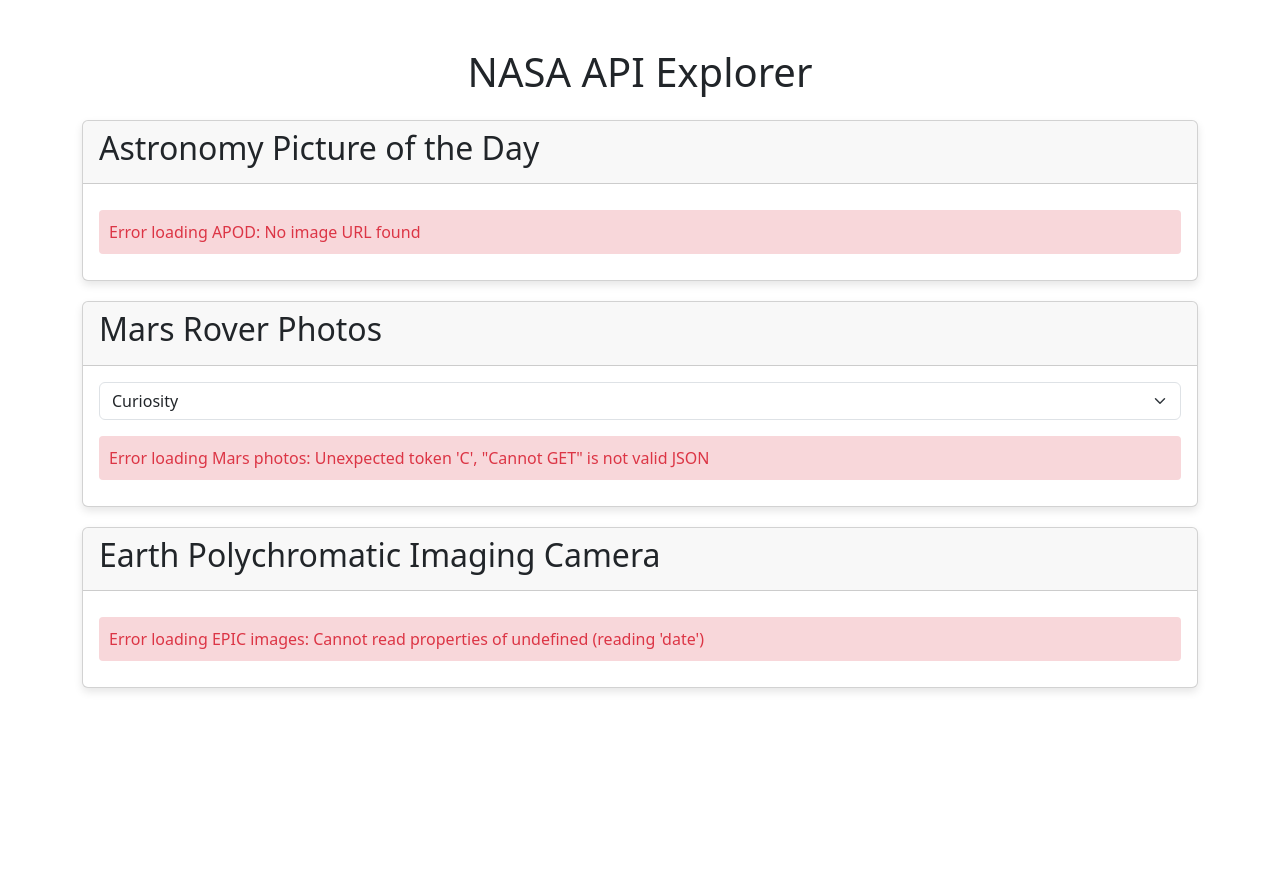
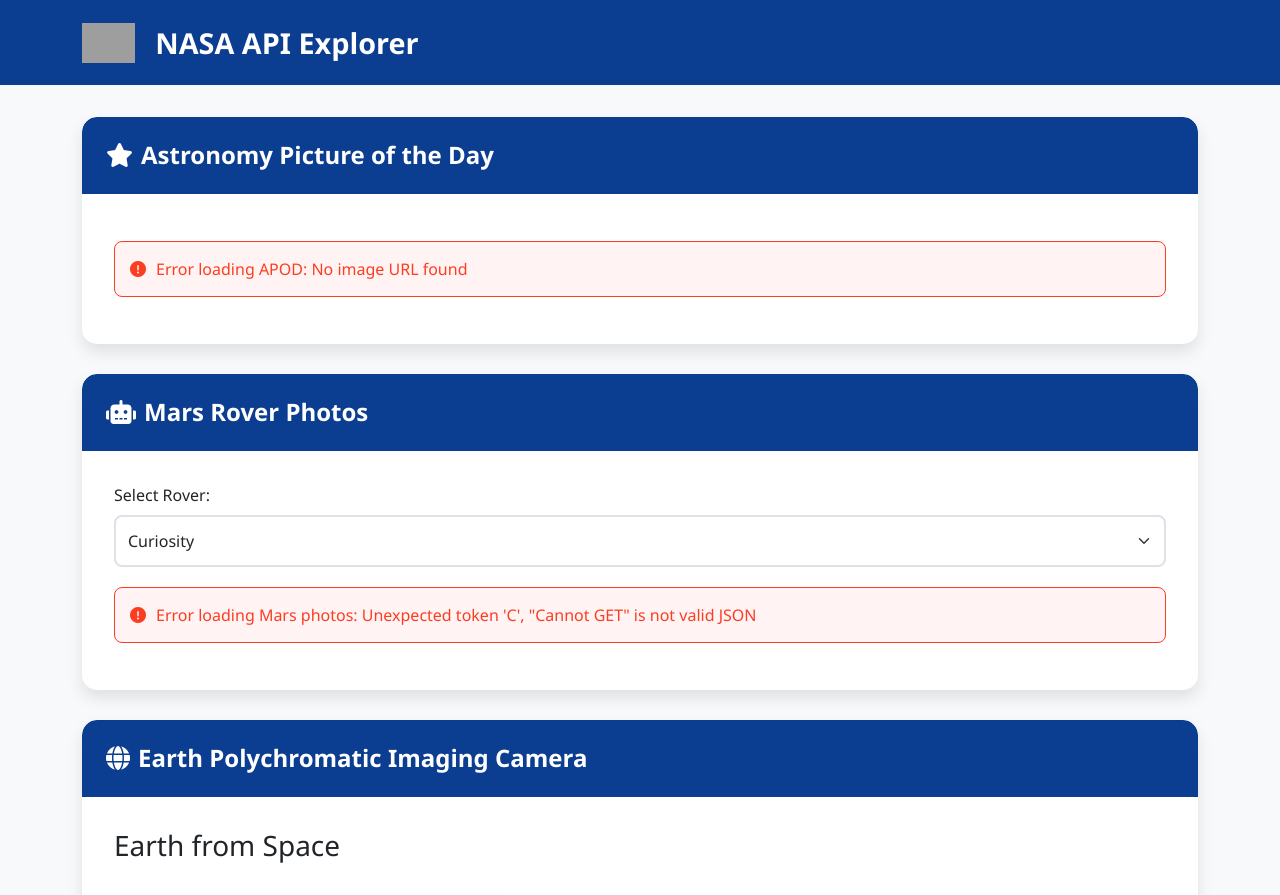
Before and after one commit to Meet00028/nasa--api--explorer, a Flask app: page / in a window 1280 px wide. Shown: the top 895 px of the page. Before the commit the page ends 692 px from the top, so only its background shows below. Run offline with Flask 3, Linux system fonts and the light colour scheme; data that the repository does not hold is empty; grey boxes are pictures that could not be loaded.

Commit message:
Improve UI with modern design and better user experience

```diff
--- a/templates/index.html
+++ b/templates/index.html
@@ -5,43 +5,170 @@
     <meta name="viewport" content="width=device-width, initial-scale=1.0">
     <title>NASA API Explorer</title>
     <link href="https://cdn.jsdelivr.net/npm/bootstrap@5.3.0/dist/css/bootstrap.min.css" rel="stylesheet">
+    <link href="https://cdnjs.cloudflare.com/ajax/libs/font-awesome/6.0.0/css/all.min.css" rel="stylesheet">
     <style>
+        :root {
+            --primary-color: #0B3D91;
+            --secondary-color: #FC3D21;
+            --background-color: #f8f9fa;
+            --text-color: #212529;
+            --card-shadow: 0 8px 16px rgba(0,0,0,0.1);
+        }
+
+        body {
+            background-color: var(--background-color);
+            color: var(--text-color);
+            font-family: 'Segoe UI', Tahoma, Geneva, Verdana, sans-serif;
+        }
+
+        .navbar {
+            background-color: var(--primary-color);
+            padding: 1rem 0;
+            margin-bottom: 2rem;
+        }
+
+        .navbar-brand {
+            color: white !important;
+            font-size: 1.8rem;
+            font-weight: bold;
+            display: flex;
+            align-items: center;
+            gap: 10px;
+        }
+
+        .nasa-logo {
+            height: 40px;
+            margin-right: 10px;
+        }
+
+        .card {
+            border: none;
+            border-radius: 15px;
+            margin: 30px 0;
+            box-shadow: var(--card-shadow);
+            transition: transform 0.3s ease;
+            background: white;
+            overflow: hidden;
+        }
+
+        .card:hover {
+            transform: translateY(-5px);
+        }
+
+        .card-header {
+            background-color: var(--primary-color);
+            color: white;
+            border: none;
+            padding: 1.5rem;
+            border-radius: 15px 15px 0 0 !important;
+        }
+
+        .card-header h2 {
+            margin: 0;
+            font-size: 1.5rem;
+            font-weight: 600;
+        }
+
+        .card-body {
+            padding: 2rem;
+        }
+
         .nasa-image {
             max-width: 100%;
             height: auto;
             margin: 20px 0;
-            border-radius: 8px;
-            box-shadow: 0 4px 8px rgba(0,0,0,0.1);
+            border-radius: 12px;
+            box-shadow: var(--card-shadow);
+            transition: transform 0.3s ease;
         }
-        .card {
-            margin: 20px 0;
-            box-shadow: 0 4px 8px rgba(0,0,0,0.1);
+
+        .nasa-image:hover {
+            transform: scale(1.02);
         }
+
         .loading {
             text-align: center;
-            padding: 20px;
+            padding: 40px;
+            color: var(--primary-color);
         }
+
+        .loading i {
+            font-size: 2rem;
+            animation: spin 1s linear infinite;
+        }
+
         .error-message {
-            color: #dc3545;
-            padding: 10px;
-            margin: 10px 0;
-            border-radius: 4px;
-            background-color: #f8d7da;
+            color: var(--secondary-color);
+            padding: 15px;
+            margin: 15px 0;
+            border-radius: 8px;
+            background-color: #fff3f3;
+            border: 1px solid var(--secondary-color);
+            display: flex;
+            align-items: center;
+            gap: 10px;
+        }
+
+        .form-select {
+            padding: 12px;
+            border-radius: 8px;
+            border: 2px solid #dee2e6;
+            font-size: 1rem;
+            margin-bottom: 20px;
+            transition: border-color 0.3s ease;
+        }
+
+        .form-select:focus {
+            border-color: var(--primary-color);
+            box-shadow: 0 0 0 0.25rem rgba(11, 61, 145, 0.25);
+        }
+
+        .image-caption {
+            background: rgba(0, 0, 0, 0.7);
+            color: white;
+            padding: 15px;
+            border-radius: 8px;
+            margin-top: 10px;
+            font-size: 0.9rem;
+        }
+
+        @keyframes spin {
+            from { transform: rotate(0deg); }
+            to { transform: rotate(360deg); }
+        }
+
+        @media (max-width: 768px) {
+            .card-header h2 {
+                font-size: 1.2rem;
+            }
+            .card-body {
+                padding: 1rem;
+            }
         }
     </style>
 </head>
 <body>
-    <div class="container mt-5">
-        <h1 class="text-center mb-4">NASA API Explorer</h1>
+    <nav class="navbar">
+        <div class="container">
+            <span class="navbar-brand">
+                <img src="https://www.nasa.gov/sites/default/files/thumbnails/image/nasa-logo-web-rgb.png" alt="NASA Logo" class="nasa-logo">
+                NASA API Explorer
+            </span>
+        </div>
+    </nav>
 
+    <div class="container">
         <!-- APOD Section -->
         <div class="card">
             <div class="card-header">
-                <h2>Astronomy Picture of the Day</h2>
+                <h2><i class="fas fa-star me-2"></i>Astronomy Picture of the Day</h2>
             </div>
             <div class="card-body">
                 <div id="apod-content">
-                    <div class="loading">Loading APOD...</div>
+                    <div class="loading">
+                        <i class="fas fa-spinner"></i>
+                        <p>Loading APOD...</p>
+                    </div>
                 </div>
             </div>
         </div>
@@ -49,10 +176,11 @@
         <!-- Mars Photos Section -->
         <div class="card">
             <div class="card-header">
-                <h2>Mars Rover Photos</h2>
+                <h2><i class="fas fa-robot me-2"></i>Mars Rover Photos</h2>
             </div>
             <div class="card-body">
                 <div class="mb-3">
+                    <label for="rover-select" class="form-label">Select Rover:</label>
                     <select id="rover-select" class="form-select">
                         <option value="curiosity">Curiosity</option>
                         <option value="opportunity">Opportunity</option>
@@ -60,7 +188,10 @@
                     </select>
                 </div>
                 <div id="mars-content">
-                    <div class="loading">Loading Mars photos...</div>
+                    <div class="loading">
+                        <i class="fas fa-spinner"></i>
+                        <p>Loading Mars photos...</p>
+                    </div>
                 </div>
             </div>
         </div>
@@ -68,11 +199,14 @@
         <!-- EPIC Section -->
         <div class="card">
             <div class="card-header">
-                <h2>Earth Polychromatic Imaging Camera</h2>
+                <h2><i class="fas fa-globe me-2"></i>Earth Polychromatic Imaging Camera</h2>
             </div>
             <div class="card-body">
                 <div id="epic-content">
-                    <div class="loading">Loading EPIC images...</div>
+                    <div class="loading">
+                        <i class="fas fa-spinner"></i>
+                        <p>Loading EPIC images...</p>
+                    </div>
                 </div>
             </div>
         </div>
@@ -92,13 +226,25 @@
         function showError(elementId, message) {
             document.getElementById(elementId).innerHTML = `
                 <div class="error-message">
+                    <i class="fas fa-exclamation-circle"></i>
                     ${message}
+                </div>
+            `;
+        }
+
+        // Function to show loading state
+        function showLoading(elementId, message) {
+            document.getElementById(elementId).innerHTML = `
+                <div class="loading">
+                    <i class="fas fa-spinner"></i>
+                    <p>${message}</p>
                 </div>
             `;
         }
 
         // Function to fetch and display APOD
         async function fetchAPOD() {
+            showLoading('apod-content', 'Loading Astronomy Picture of the Day...');
             try {
                 const response = await fetch('/api/apod');
                 if (!response.ok) {
@@ -113,9 +259,14 @@
                 if (!imageUrl) throw new Error('No image URL found');
 
                 document.getElementById('apod-content').innerHTML = `
-                    <h3>${data.title || 'Untitled'}</h3>
-                    <img src="${imageUrl}" class="nasa-image" alt="${data.title || 'NASA Image'}" onerror="this.onerror=null; this.src='https://via.placeholder.com/800x600?text=Image+Not+Available'">
-                    <p>${data.explanation || 'No explanation available'}</p>
+                    <h3 class="mb-3">${data.title || 'Untitled'}</h3>
+                    <div class="position-relative">
+                        <img src="${imageUrl}" class="nasa-image" alt="${data.title || 'NASA Image'}"
+                             onerror="this.onerror=null; this.src='https://via.placeholder.com/800x600?text=Image+Not+Available'">
+                        <div class="image-caption">
+                            ${data.explanation || 'No explanation available'}
+                        </div>
+                    </div>
                 `;
             } catch (error) {
                 showError('apod-content', `Error loading APOD: ${error.message}`);
@@ -125,6 +276,7 @@
         // Function to fetch and display Mars photos
         async function fetchMarsPhotos() {
             const rover = document.getElementById('rover-select').value;
+            showLoading('mars-content', `Loading ${rover.charAt(0).toUpperCase() + rover.slice(1)} rover photos...`);
             try {
                 const response = await fetch(`/api/mars?rover=${rover}`);
                 if (!response.ok) {
@@ -142,9 +294,14 @@
                 if (!imageUrl) throw new Error('No image URL found');
 
                 document.getElementById('mars-content').innerHTML = `
-                    <h3>${photo.rover?.name || 'Unknown Rover'} - ${photo.camera?.full_name || 'Unknown Camera'}</h3>
-                    <img src="${imageUrl}" class="nasa-image" alt="Mars Rover Photo" onerror="this.onerror=null; this.src='https://via.placeholder.com/800x600?text=Image+Not+Available'">
-                    <p>Sol: ${photo.sol || 'Unknown'}</p>
+                    <h3 class="mb-3">${photo.rover?.name || 'Unknown Rover'} - ${photo.camera?.full_name || 'Unknown Camera'}</h3>
+                    <div class="position-relative">
+                        <img src="${imageUrl}" class="nasa-image" alt="Mars Rover Photo"
+                             onerror="this.onerror=null; this.src='https://via.placeholder.com/800x600?text=Image+Not+Available'">
+                        <div class="image-caption">
+                            Sol: ${photo.sol || 'Unknown'} | Earth Date: ${photo.earth_date || 'Unknown'}
+                        </div>
+                    </div>
                 `;
             } catch (error) {
                 showError('mars-content', `Error loading Mars photos: ${error.message}`);
@@ -153,6 +310,7 @@
 
         // Function to fetch and display EPIC images
         async function fetchEPIC() {
+            showLoading('epic-content', 'Loading Earth images...');
             try {
                 const response = await fetch('/api/epic');
                 if (!response.ok) {
@@ -161,20 +319,23 @@
                 }
 
                 const data = await response.json();
-                if (!data || data.length === 0) {
+                if (!data || !data.images || data.images.length === 0) {
                     throw new Error('No EPIC images found');
                 }
 
-                const image = data[0];
-                const date = image.date?.split(' ')[0]?.replace('-', '/');
-                if (!date || !image.image) throw new Error('Invalid image data');
-
-                const imageUrl = `https://epic.gsfc.nasa.gov/archive/natural/${date}/png/${image.image}.png`;
+                const image = data.images[0];
+                if (!image.url) throw new Error('Invalid image data');
 
                 document.getElementById('epic-content').innerHTML = `
-                    <h3>Earth from Space</h3>
-                    <img src="${imageUrl}" class="nasa-image" alt="EPIC Earth Image" onerror="this.onerror=null; this.src='https://via.placeholder.com/800x600?text=Image+Not+Available'">
-                    <p>Date: ${image.date || 'Unknown'}</p>
+                    <h3 class="mb-3">Earth from Space</h3>
+                    <div class="position-relative">
+                        <img src="${image.url}" class="nasa-image" alt="EPIC Earth Image"
+                             onerror="this.onerror=null; this.src='@nasa-vhSz50AaFAs-unsplash.jpg'">
+                        <div class="image-caption">
+                            Date: ${image.date || 'Unknown'}<br>
+                            ${image.caption || 'A view of Earth from space'}
+                        </div>
+                    </div>
                 `;
             } catch (error) {
                 showError('epic-content', `Error loading EPIC images: ${error.message}`);
```
